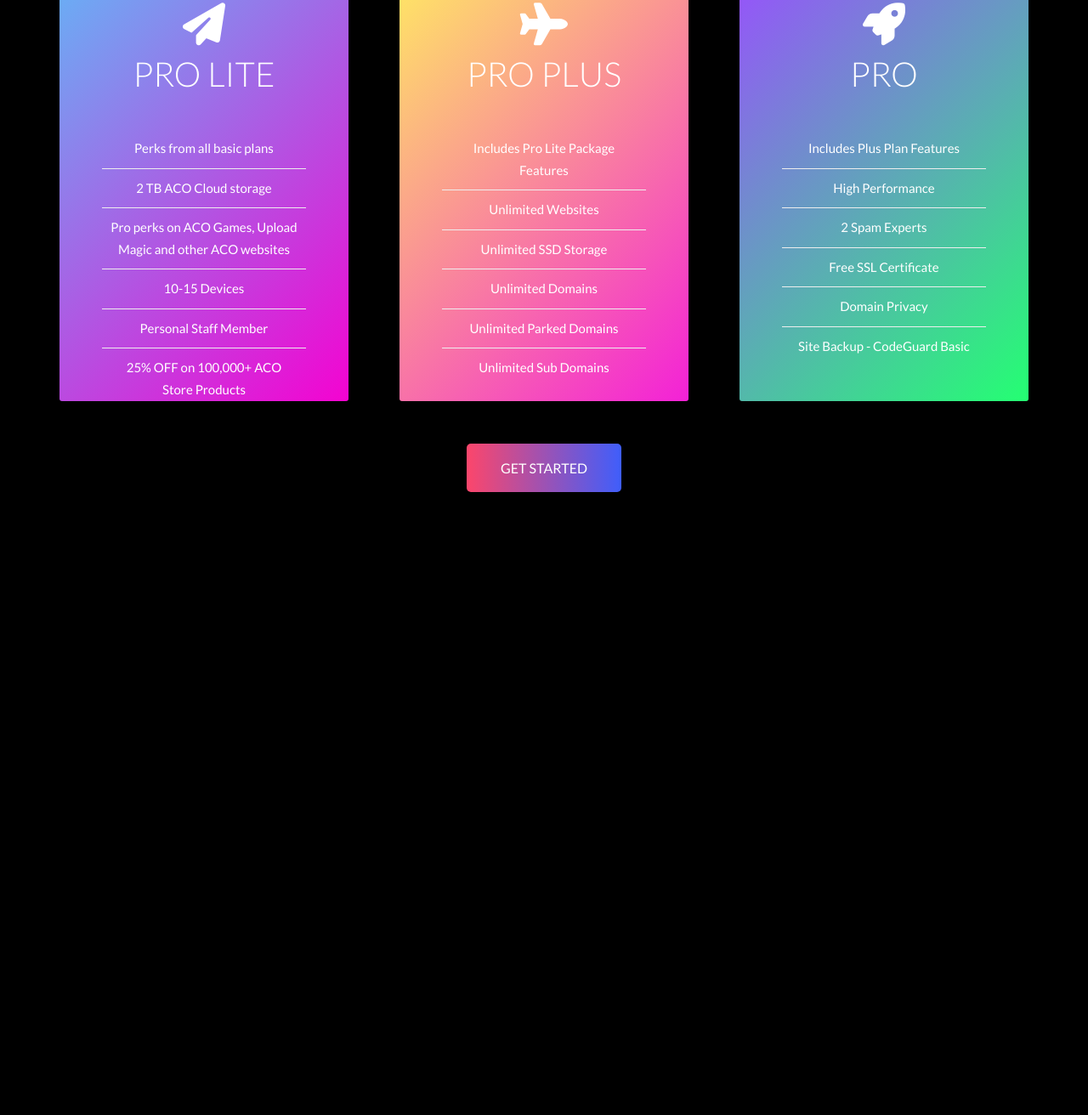
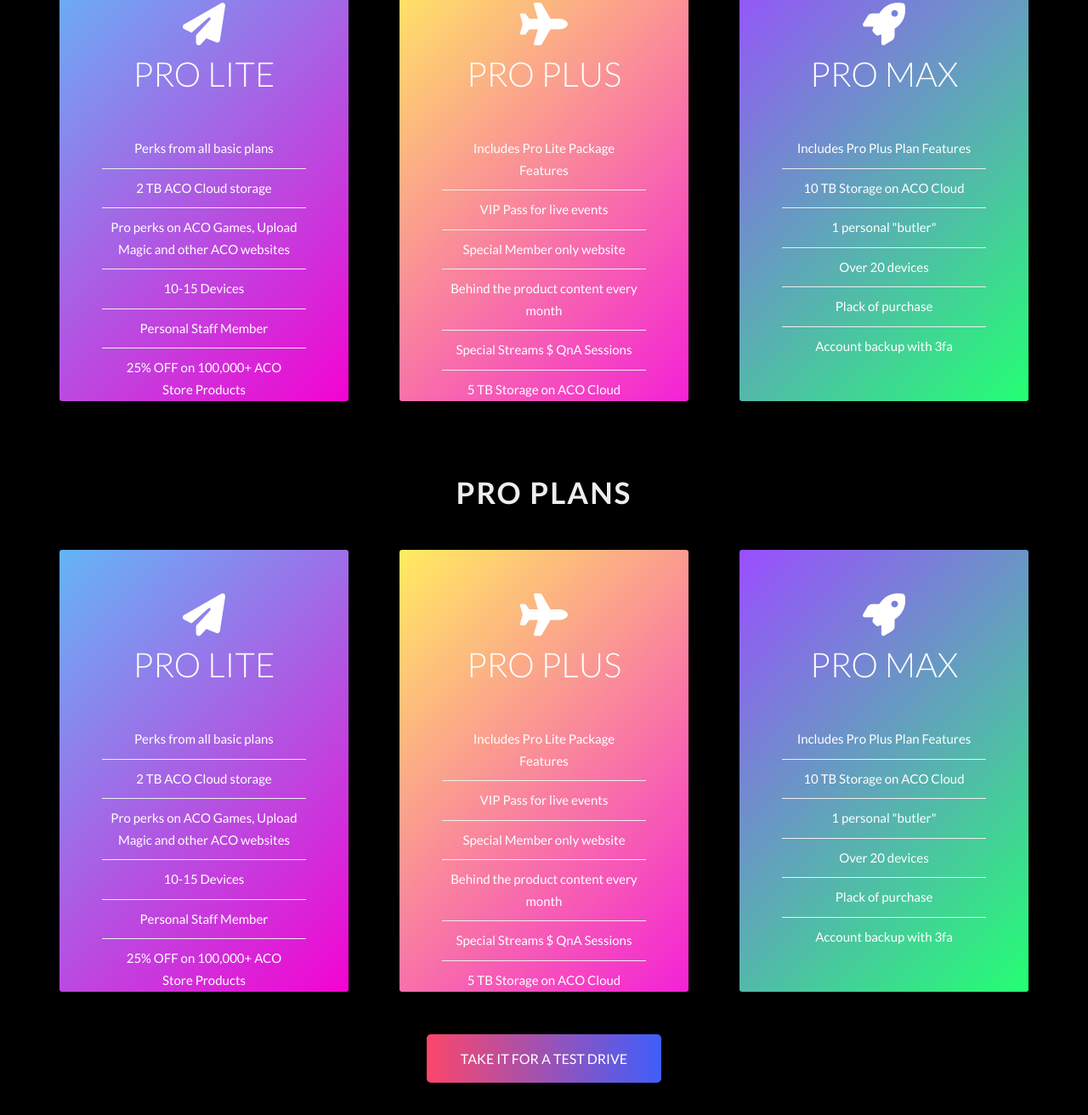
Before and after one commit to Ayaan-Codes/a-co, a plain HTML site: page premium.html in a window 1280 px wide. Shown: the part 808-2120 px from the top of the page at 85% size. Before the commit the page ends 1427 px from the top, so only its background shows below. Drawn offline with Linux system fonts and the light colour scheme; files that its build step writes are made by us from their sources.

Commit message:
Update premium.html

```diff
--- a/premium.html
+++ b/premium.html
@@ -349,6 +349,8 @@
     </style>
   </head>
   <body>
+
+<!----------------------------------------------BASIC PLANS-------------------------->
     <section class="section-plans" id="section-plans">
       <div class="u-center-text u-margin-bottom-big">
         <h2 class="heading-secondary">
@@ -452,9 +454,9 @@
           </div>
         </div>
       </div>
+</section>
+<!----------------------------------PRO PLANS--------------------------------------->
 
-
-    </section>
     <section class="section-plans" id="section-plans">
       <div class="u-center-text u-margin-bottom-big">
         <h2 class="heading-secondary">
@@ -505,18 +507,123 @@
               <div class="card__details">
                 <ul>
                   <li>Includes Pro Lite Package Features</li>
-                  <li>Unlimited Websites</li>
-                  <li>Unlimited SSD Storage</li>
-                  <li>Unlimited Domains</li>
-                  <li>Unlimited Parked Domains</li>
-                  <li>Unlimited Sub Domains</li>
+                  <li>VIP Pass for live events</li>
+                  <li>Special Member only website</li>
+                  <li>Behind the product content every month</li>
+                  <li>Special Streams $ QnA Sessions</li>
+                  <li>5 TB Storage on ACO Cloud</li>
                 </ul>
               </div>
             </div>
             <div class="card__side card__side--back card__side--back-2">
               <div class="card__cta">
                 <div class="card__price-box">
-                  <p class="card__price-only">Only</p>
+                  <p class="card__price-only">Price</p>
+                  <p class="card__price-value">$75.00/mo*</p>
+                </div>
+                <a href="#popup" class="btn btn--white">Select</a>
+              </div>
+            </div>
+          </div>
+        </div>
+
+        <div class="col-1-of-3">
+          <div class="card">
+            <div class="card__side card__side--front-3">
+              <div class="card__title card__title--3">
+                <i class="fas fa-rocket"></i>
+                <h4 class="card__heading">Pro Max</h4>
+              </div>
+
+              <div class="card__details">
+                <ul>
+                  <li>Includes Pro Plus Plan Features</li>
+                  <li>10 TB Storage on ACO Cloud</li>
+                  <li>1 personal "butler"</li>
+                  <li>Over 20 devices</li>
+                  <li>Plack of purchase</li>
+                  <li>Account backup with 3fa</li>
+                </ul>
+              </div>
+            </div>
+            <div class="card__side card__side--back card__side--back-3">
+              <div class="card__cta">
+                <div class="card__price-box">
+                  <p class="card__price-only">Price</p>
+                  <p class="card__price-value">$100.00/mo</p>
+                </div>
+                <a href="#popup" class="btn btn--white">Select</a>
+              </div>
+            </div>
+          </div>
+        </div>
+      </div>
+
+<!-----------------THEME PACKS-------------------------------------------------------------------------------->
+
+      <section class="section-plans" id="section-plans">
+      <div class="u-center-text u-margin-bottom-big">
+        <h2 class="heading-secondary">
+          Pro Plans
+        </h2>
+      </div>
+
+
+      <div class="row">
+        <div class="col-1-of-3">
+          <div class="card">
+            <div class="card__side card__side--front-1">
+              <div class="card__title card__title--1">
+                <i class="fas fa-paper-plane"></i>
+                <h4 class="card__heading">Pro Lite</h4>
+              </div>
+
+              <div class="card__details">
+                <ul>
+                  <li>Perks from all basic plans</li>
+                  <li>2 TB ACO Cloud storage</li>
+                  <li>Pro perks on ACO Games, Upload Magic and other ACO websites</li>
+                  <li>10-15 Devices</li>
+                  <li>Personal Staff Member</li>
+                  <li>25% OFF on 100,000+ ACO Store Products</li>
+                </ul>
+              </div>
+            </div>
+            <div class="card__side card__side--back card__side--back-1">
+              <div class="card__cta">
+                <div class="card__price-box">
+                  <p class="card__price-only">25% OFF</p>
+                  <p class="card__price-value">$50.00/mo*</p>
+                </div>
+                <a href="#popup" class="btn btn--white">Select</a>
+              </div>
+            </div>
+          </div>
+        </div>
+
+        <div class="col-1-of-3">
+          <div class="card">
+            <div class="card__side card__side--front-2">
+              <div class="card__title card__title--2">
+                <i class="fas fa-plane"></i>
+                <h4 class="card__heading">Pro Plus</h4>
+              </div>
+
+              <div class="card__details">
+                <ul>
+                  <li>Includes Pro Lite Package Features</li>
+                  <li>VIP Pass for live events</li>
+                  <li>Special Member only website</li>
+                  <li>Behind the product content every month</li>
+                  <li>Special Streams $ QnA Sessions</li>
+                  <li>5 TB Storage on ACO Cloud</li>
+                </ul>
+              </div>
+            </div>
+            <div class="card__side card__side--back card__side--back-2">
+              <div class="card__cta">
+                <div class="card__price-box">
+                  <p class="card__price-only">Price</p>
                   <p class="card__price-value">$5.45/mo*</p>
                 </div>
                 <a href="#popup" class="btn btn--white">Select</a>
@@ -530,25 +637,25 @@
             <div class="card__side card__side--front-3">
               <div class="card__title card__title--3">
                 <i class="fas fa-rocket"></i>
-                <h4 class="card__heading">Pro</h4>
+                <h4 class="card__heading">Pro Max</h4>
               </div>
 
               <div class="card__details">
                 <ul>
-                  <li>Includes Plus Plan Features</li>
-                  <li>High Performance</li>
-                  <li>2 Spam Experts</li>
-                  <li>Free SSL Certificate</li>
-                  <li>Domain Privacy</li>
-                  <li>Site Backup - CodeGuard Basic</li>
+                  <li>Includes Pro Plus Plan Features</li>
+                  <li>10 TB Storage on ACO Cloud</li>
+                  <li>1 personal "butler"</li>
+                  <li>Over 20 devices</li>
+                  <li>Plack of purchase</li>
+                  <li>Account backup with 3fa</li>
                 </ul>
               </div>
             </div>
             <div class="card__side card__side--back card__side--back-3">
               <div class="card__cta">
                 <div class="card__price-box">
-                  <p class="card__price-only">Only</p>
-                  <p class="card__price-value">$13.95/mo</p>
+                  <p class="card__price-only">Price</p>
+                  <p class="card__price-value">$100.00/mo</p>
                 </div>
                 <a href="#popup" class="btn btn--white">Select</a>
               </div>
@@ -558,7 +665,7 @@
       </div>
 
       <div class="u-center-text u-margin-top-huge">
-        <a href="#" class="btn btn--green">Get Started</a>
+        <a href="#" class="btn btn--green">Take it for a test drive</a>
       </div>
     </section>
   </body>
```
